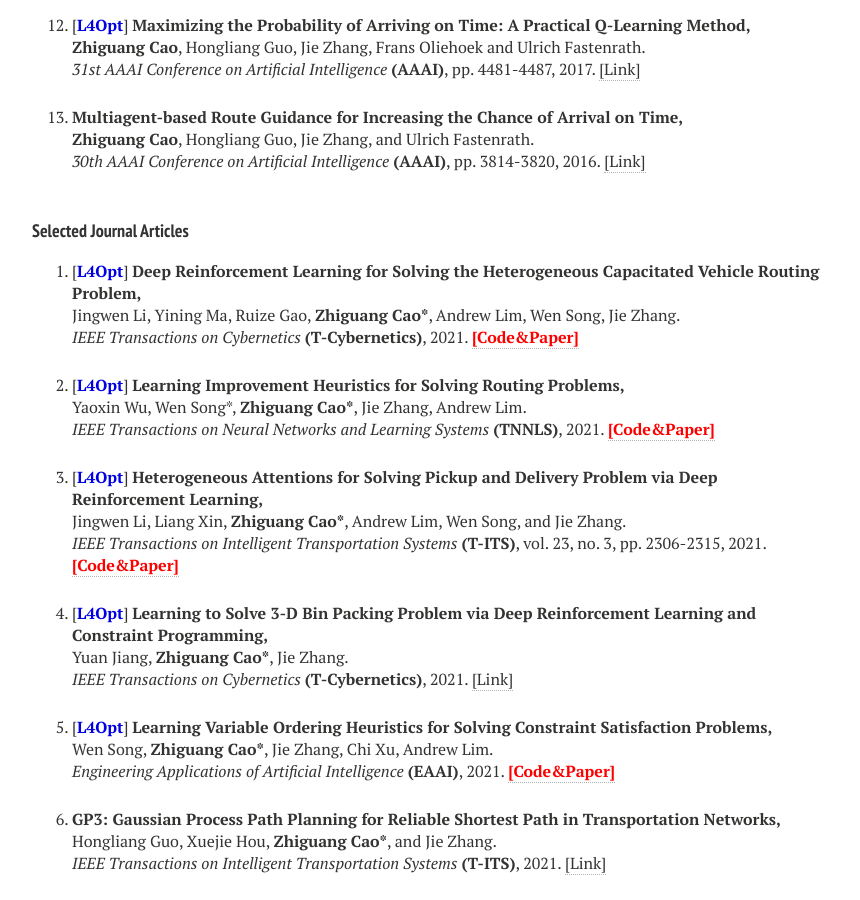
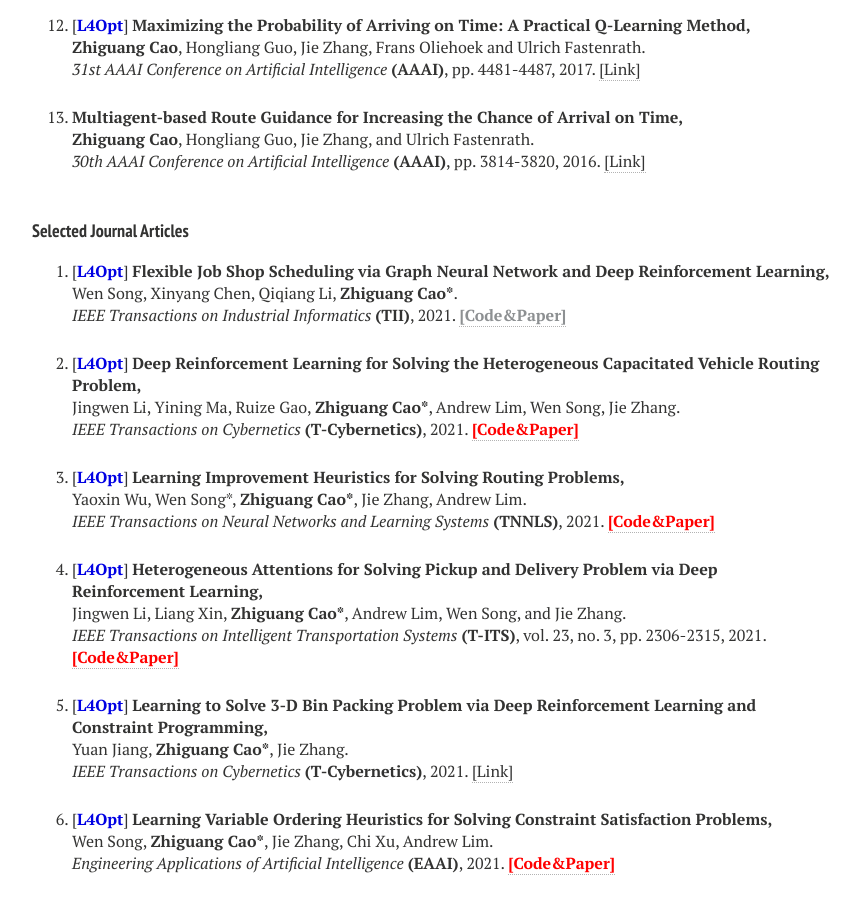
Before and after one commit to zhiguangcaosg/zhiguangcaosg.github.io, a Jekyll site: the page built from publications.md, in a window 1280 px wide and 900 px high, scrolled down 1371 px. Shown: the whole window, without its empty margins (288-1148 px from the left). Built offline with Jekyll 4.4.1, drawn with Linux system fonts in a browser that asks for light colours; nearby versions of some CDN libraries; some of the changed text lies outside the part shown.

Commit message:
Update publications.html

```diff
--- a/_layouts/publications.html
+++ b/_layouts/publications.html
@@ -266,6 +266,15 @@ div.bibtex pre { font-size: 75%; overflow: auto;  width: 100%; padding: 0em 0em;
 
 <li>
 <p>
+[<font color="#0000E3"><b>L4Opt</b></font>] <b>Flexible Job Shop Scheduling via Graph Neural Network and Deep Reinforcement Learning,</b>
+<br>Wen Song, Xinyang Chen, Qiqiang Li, <b>Zhiguang Cao*</b>.<br>
+<i>IEEE Transactions on Industrial Informatics</i> <b>(TII)</b>, 2021. <a href="https://zhiguangcaosg.github.io/publications/" > <font color="#8D9092"><b>[Code&Paper]</b> </font></a>
+</p>
+</li>
+
+
+<li>
+<p>
 [<font color="#0000E3"><b>L4Opt</b></font>] <b>Deep Reinforcement Learning for Solving the Heterogeneous Capacitated Vehicle Routing Problem,</b>
 <br>Jingwen Li, Yining Ma, Ruize Gao, <b>Zhiguang Cao*</b>, Andrew Lim, Wen Song, Jie Zhang.<br>
 <i>IEEE Transactions on Cybernetics</i> <b>(T-Cybernetics)</b>, 2021. <a href="https://github.com/Demon0312/HCVRP_DRL"  target="_blank"> <font color="#FF0000"><b>[Code&Paper]</b> </font></a>
@@ -478,7 +487,7 @@ div.bibtex pre { font-size: 75%; overflow: auto;  width: 100%; padding: 0em 0em;
 
 
 
-
+<!--
 <li>
 <p>
 <b>Cost-Sensitive Deep Forest for Price Prediction,</b>
@@ -486,7 +495,7 @@ div.bibtex pre { font-size: 75%; overflow: auto;  width: 100%; padding: 0em 0em;
 <i>Pattern Recognition</i> <b>(PR)</b>, vol. 107, 2020. <a href="https://www.sciencedirect.com/science/article/pii/S0031320320303022" target="_blank">[Link]</a> <a href="https://github.com/machao199271/cost_sensitive_deep_forest" target="_blank"><font color="#FF0000"><b>[Code&Data]</b> </font></a>
 </p>
 </li>
-
+-->
 
 
 
```
